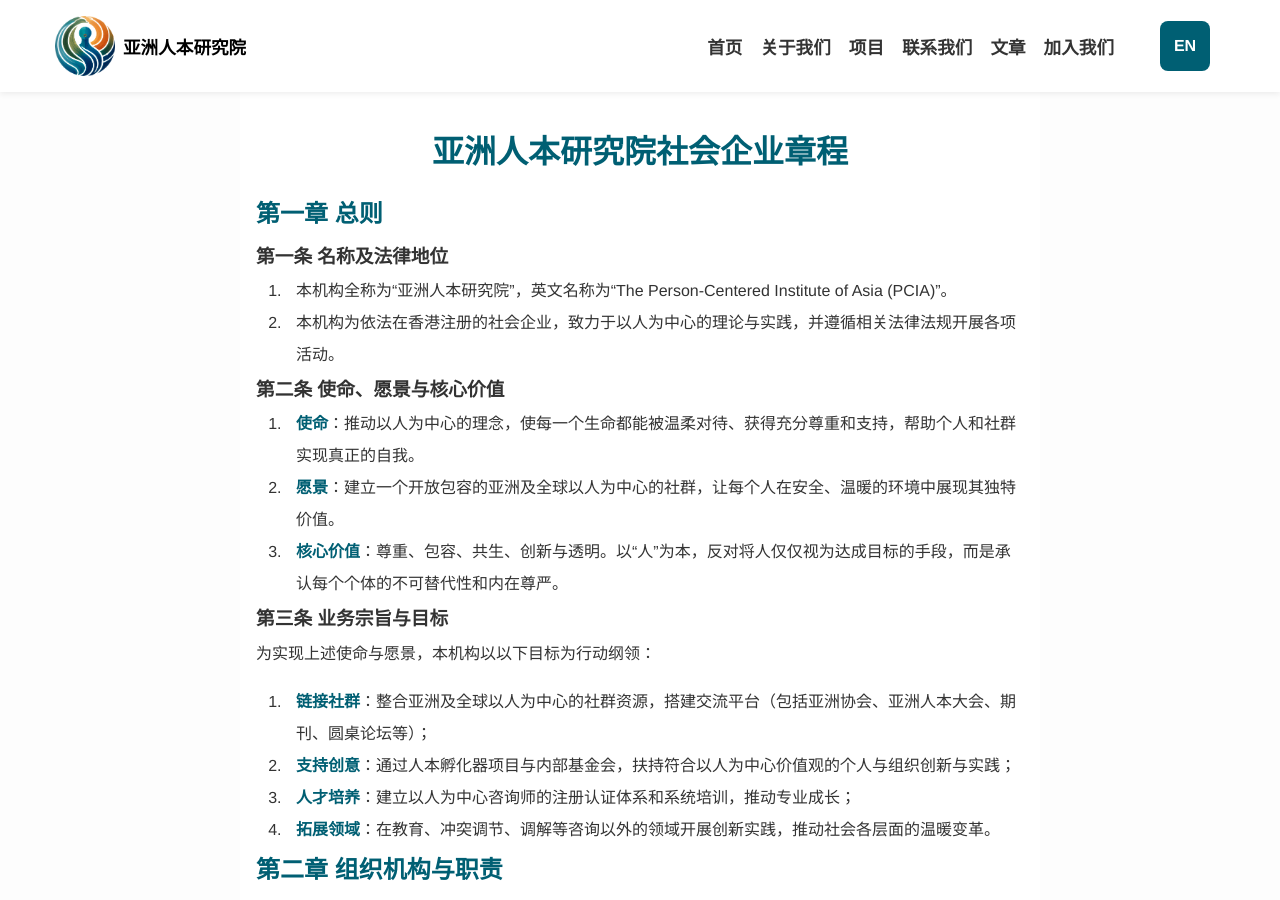
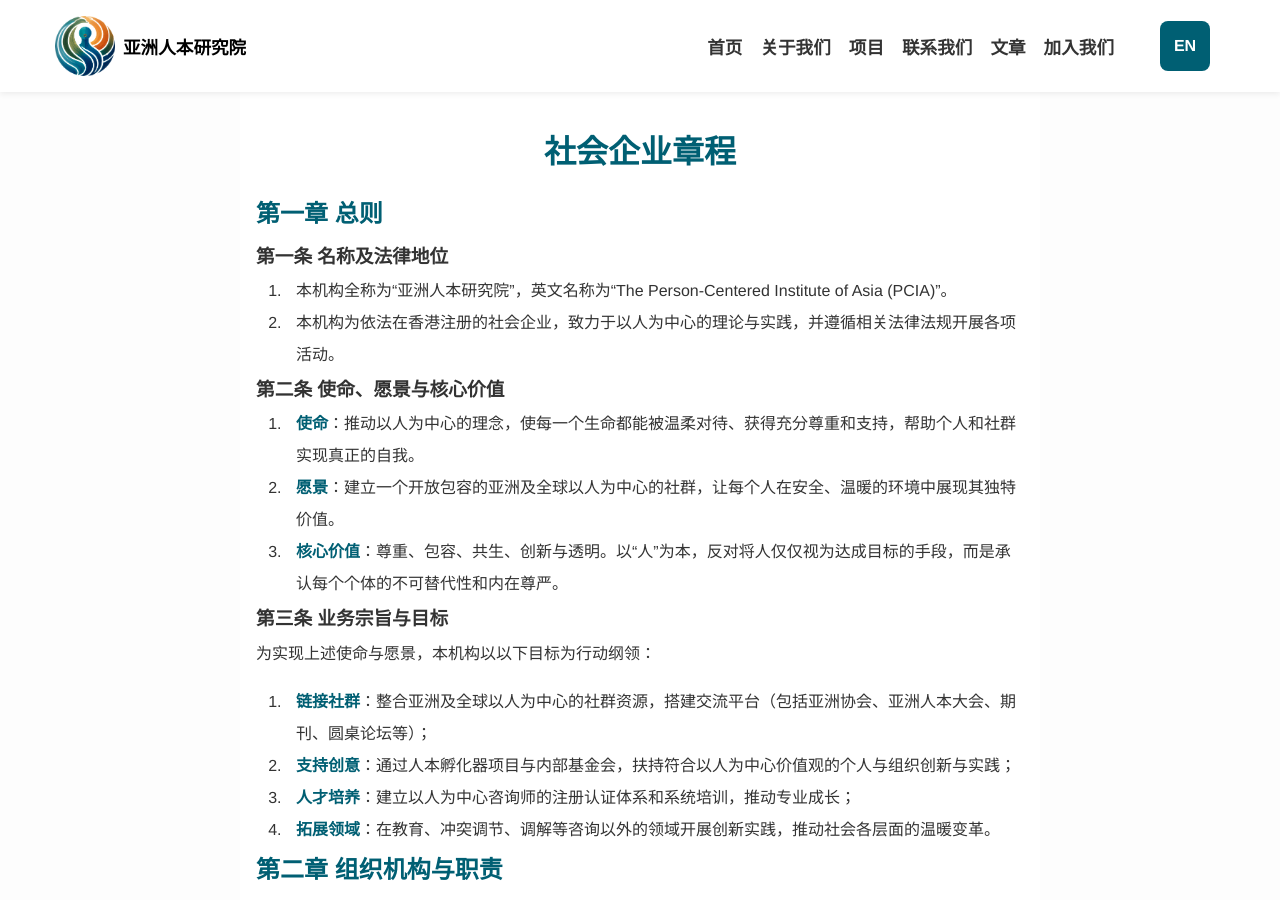
Before and after one commit to YeeLiu611/YeeLiu611, a Jekyll site: the page built from _blog_zh/2025-03-04-charter.md, in a window 1280 px wide and 900 px high. Built offline with Jekyll 4.4.1, drawn with Linux system fonts in a browser that asks for light colours; a script that is not in the unit is left out.

Commit message:
Update 博客文章（中文） “2025-03-04-charter”

```diff
--- a/_blog_zh/2025-03-04-charter.md
+++ b/_blog_zh/2025-03-04-charter.md
@@ -3,7 +3,7 @@
 lang: zh
 date: 2025-03-04T19:06:25.520Z
 title: charter
-title_zh: 亚洲人本研究院社会企业章程
+title_zh: 社会企业章程
 ---
 ## 第一章 总则
 
```
